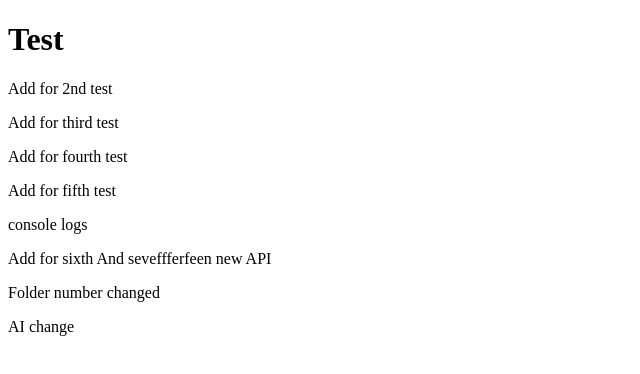
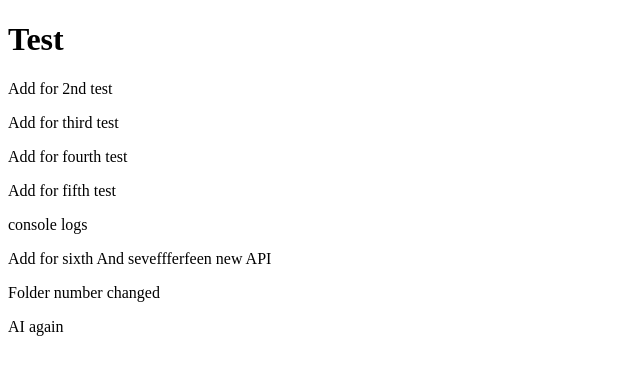
Before and after one commit to paulg44/auto-article-creator, a website: page index.html in a window 1280 px wide. Shown: the full height of the page, 0-640 px from the left. Drawn offline with Linux system fonts and the light colour scheme.

```diff
--- a/index.html
+++ b/index.html
@@ -14,6 +14,6 @@
     <p>console logs</p>
     <p>Add for sixth And seveffferfeen new API</p>
     <p>Folder number changed</p>
-    <p>AI change</p>
+    <p>AI again</p>
   </body>
 </html>
```
